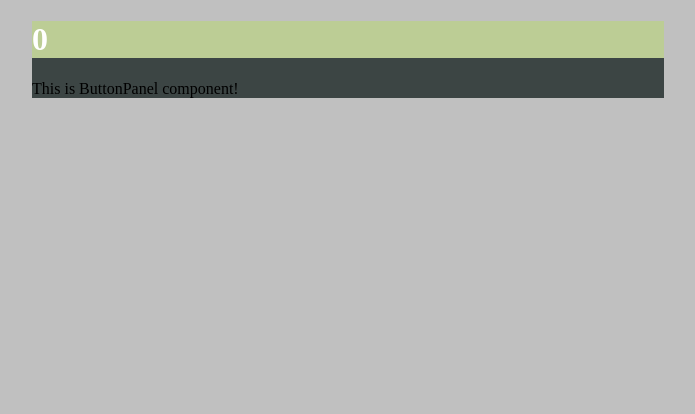
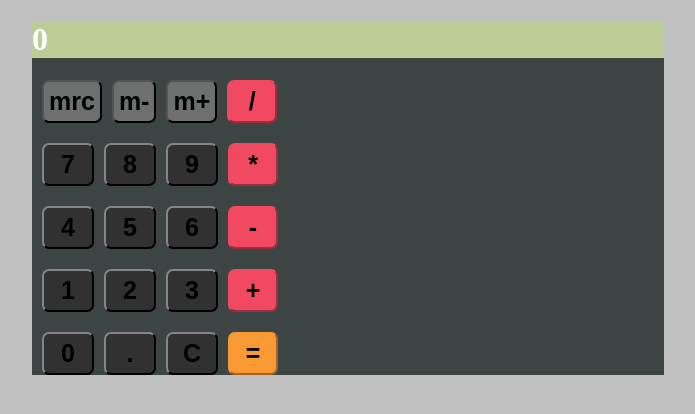
Before and after one commit to SajjadAhmad14/Calculator-App-React, a React (Create React App) app: page / in a window 1280 px wide. Shown: the top 414 px of the page, without its empty margins (292-987 px from the left). Built offline with nearby package versions, Linux system fonts and the light colour scheme.

Commit message:
Add button to ButtonPannel component

```diff
--- a/src/App.css
+++ b/src/App.css
@@ -1,5 +1,6 @@
 .night-rider {
   background-color: #313131;
+  border-color: #313131
 }
 
 .rolling-stone {
@@ -8,16 +9,42 @@
 
 .radical-red {
   background-color: #F04961;
+  border-color: #F04961;
 }
 
 .yello {
   background-color: #F89933;
+  border-color: #F89933;
 }
 
 .main-app {
   background-color: #3C4544;
   margin: 0 auto;
   width: 50%;
+}
+
+.group-1, .group-2, .group-3, .group-4 {
+  margin-bottom: 20px;
+}
+
+.btn-spacing {
+  margin-left: 10px;
+}
+
+.btn-width {
+  width: 50px;
+}
+
+.digit-width {
+  width: 52px;
+}
+
+.btn-shape {
+  padding: 5px;
+  border-radius: 7px;
+  outline: none;
+  font-size: 25px;
+  font-weight: bolder;
 }
 
 .display-board {
--- a/src/components/ButtonPanel.js
+++ b/src/components/ButtonPanel.js
@@ -2,8 +2,37 @@ import React, { Component } from 'react';
 
 export default class ButtonPanel extends Component {
   render() {
-    return <div>
-    This is ButtonPanel component!
+    return <div className='btn-panel'>
+      <div className = 'group-1'>
+        <button className='rolling-stone btn-shape btn-spacing'>mrc</button>
+        <button className='rolling-stone btn-shape btn-spacing'>m-</button>
+        <button className='rolling-stone btn-shape btn-spacing'>m+</button>
+        <button className='radical-red btn-shape btn-spacing btn-width'>/</button>
+      </div>
+      <div className = 'group-2'>
+        <button className='night-rider btn-shape btn-spacing btn-width digit-width'>7</button>
+        <button className='night-rider btn-shape btn-spacing btn-width digit-width'>8</button>
+        <button className='night-rider btn-shape btn-spacing btn-width digit-width'>9</button>
+        <button className='radical-red btn-shape btn-spacing btn-width '>*</button>
+      </div>
+      <div className = 'group-3'>
+        <button className='night-rider btn-shape btn-spacing btn-width digit-width'>4</button>
+        <button className='night-rider btn-shape btn-spacing btn-width digit-width'>5</button>
+        <button className='night-rider btn-shape btn-spacing btn-width digit-width'>6</button>
+        <button className='radical-red btn-shape btn-spacing btn-width'>-</button>
+      </div>
+      <div className = 'group-4'>
+        <button className='night-rider btn-shape btn-spacing btn-width digit-width'>1</button>
+        <button className='night-rider btn-shape btn-spacing btn-width digit-width'>2</button>
+        <button className='night-rider btn-shape btn-spacing btn-width digit-width'>3</button>
+        <button className='radical-red btn-shape btn-spacing btn-width'>+</button>
+      </div>
+      <div className = 'group-5'>
+        <button className='night-rider btn-shape btn-spacing btn-width digit-width'>0</button>
+        <button className='night-rider btn-shape btn-spacing btn-width digit-width'>.</button>
+        <button className='night-rider btn-shape btn-spacing btn-width digit-width'>C</button>
+        <button className='radical-red btn-shape btn-spacing btn-width yello'>=</button>
+      </div>
     </div>
-    }
   }
+}
```
